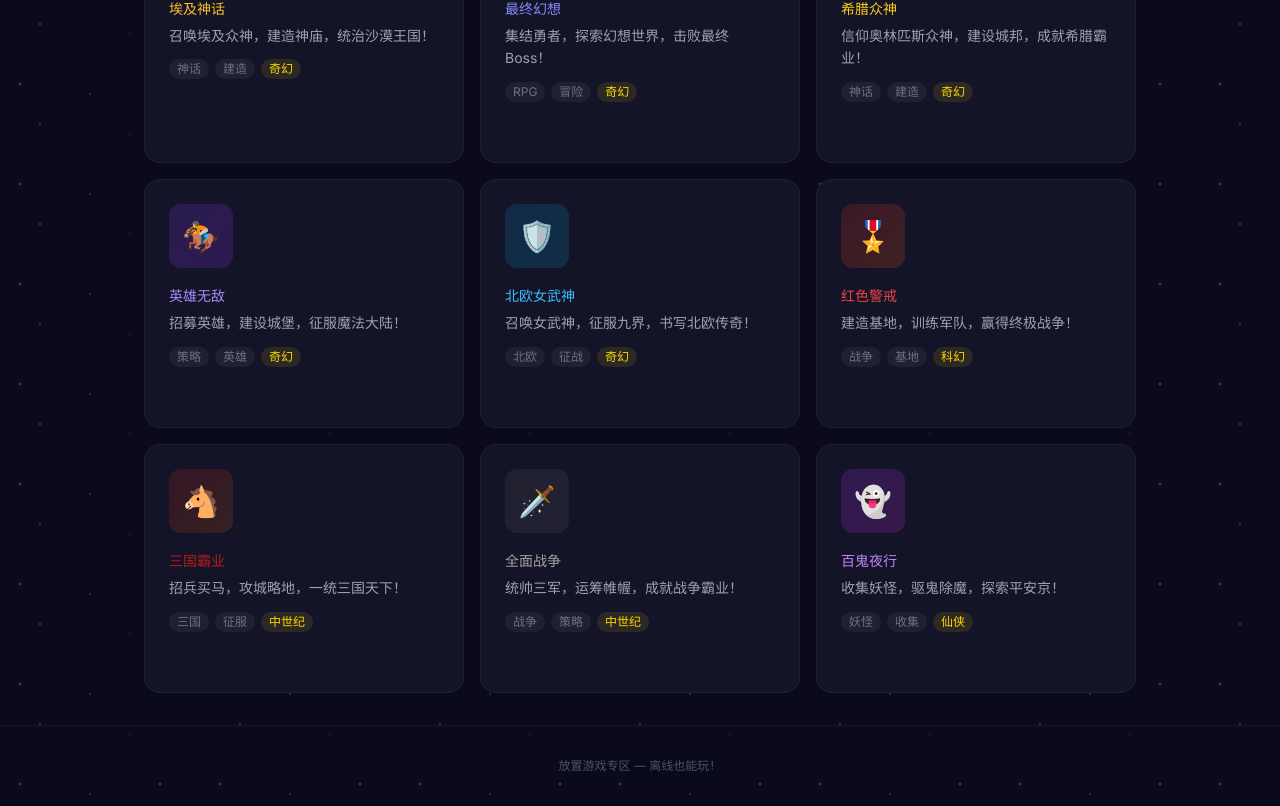
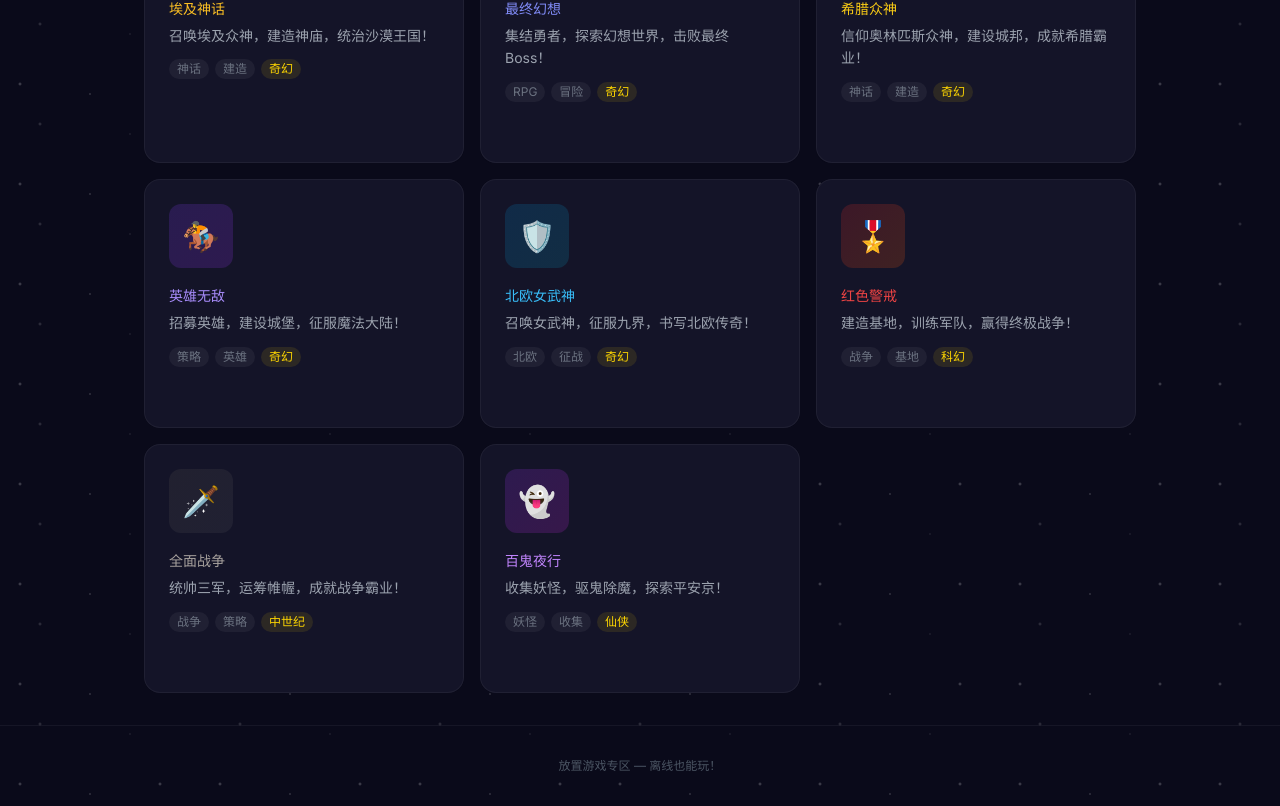
Before and after one commit to CodeRudder/game-portal, a React (Vite) app: page /idle in a window 1280 px wide. Shown: the part 2746-3552 px from the top of the page. Built offline with nearby package versions, Linux system fonts and the light colour scheme.

Commit message:
fix: 修复rebase后three-kingdoms重复条目，构建验证通过

```diff
--- a/src/pages/IdleGamePage.tsx
+++ b/src/pages/IdleGamePage.tsx
@@ -199,12 +199,6 @@ const IDLE_GAME_REGISTRY: Record<string, IdleGameConfig> = {
     description: '建造基地，训练军队，赢得终极战争！',
     legacyRoute: '/game/red-alert',
   },
-  'three-kingdoms': {
-    name: '三国霸业',
-    icon: '🐴',
-    description: '招兵买马，攻城略地，一统三国天下！',
-    legacyRoute: '/game/three-kingdoms',
-  },
   'total-war': {
     name: '全面战争',
     icon: '🗡️',
--- a/src/pages/IdleGameZone.tsx
+++ b/src/pages/IdleGameZone.tsx
@@ -311,16 +311,6 @@ const IDLE_GAMES: IdleGameMeta[] = [
     tags: ['战争', '基地'],
   },
   {
-    id: 'three-kingdoms',
-    name: '三国霸业',
-    description: '招兵买马，攻城略地，一统三国天下！',
-    icon: '🐴',
-    color: 'text-red-700',
-    gradient: 'from-red-700/20 to-amber-700/20',
-    series: '中世纪',
-    tags: ['三国', '征服'],
-  },
-  {
     id: 'total-war',
     name: '全面战争',
     description: '统帅三军，运筹帷幄，成就战争霸业！',
```
